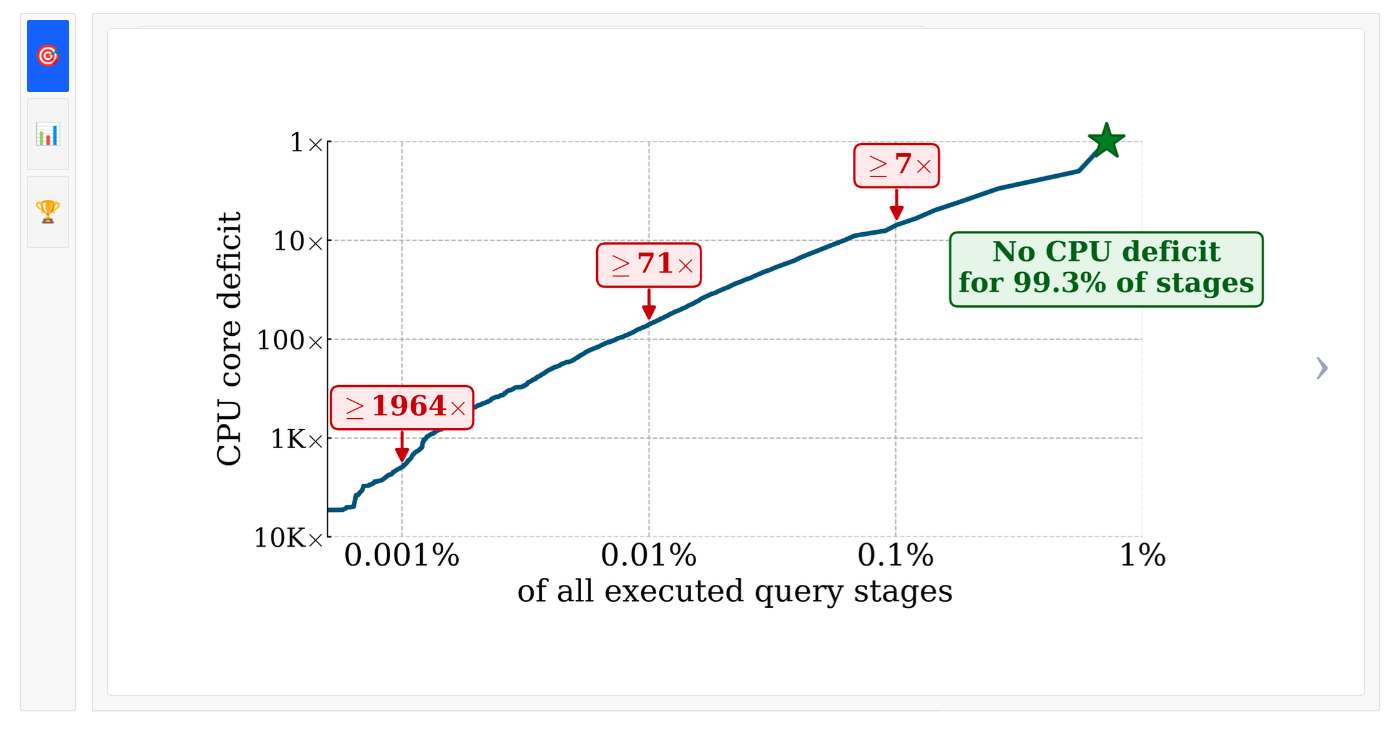
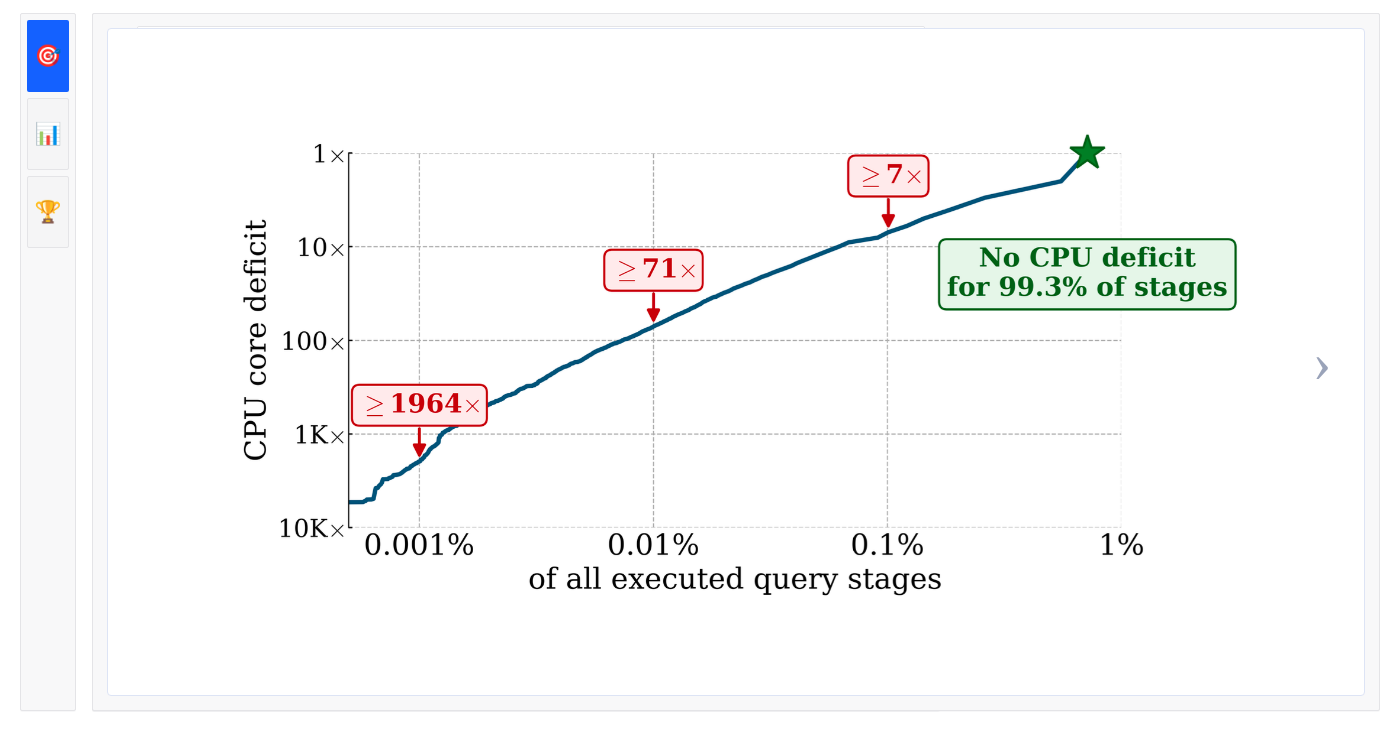
Before and after one commit to xBound/xbound-demo, an Electron app: page src/index.html in a window 1400 px wide. Shown: the part 51-800 px from the top of the page. Drawn offline with nearby package versions, Linux system fonts and the light colour scheme; no server answers.

Commit message:
fixed images sizes

```diff
--- a/src/index.html
+++ b/src/index.html
@@ -121,7 +121,7 @@
             <figure class="motivation-slide is-active" data-slide="0">
               <img src="../images/production-cpu-count.png" alt="CPU in production over time" />
             </figure>
-            <figure class="motivation-slide" data-slide="1">
+            <figure class="motivation-slide motivation-slide-systems" data-slide="1">
               <img src="../images/xbounded-systems.png" alt="xBound-ed systems overview" />
             </figure>
           </div>
--- a/src/styles.css
+++ b/src/styles.css
@@ -437,7 +437,7 @@ option {
   grid-row: 1 / 3;
   display: flex;
   flex-direction: column;
-  gap: 12px;
+  gap: 0;
   overflow: visible;
   min-height: 0;
 }
@@ -496,6 +496,7 @@ option {
 .motivation-stage {
   position: relative;
   flex: 1 1 auto;
+  height: 100%;
   min-height: 0;
   display: flex;
   align-items: center;
@@ -504,14 +505,17 @@ option {
   border-radius: 4px;
   background: #ffffff;
   overflow: hidden;
-  padding: 0;
+  padding: 14px 72px;
 }
 
 .motivation-slide {
   display: none;
   margin: 0;
   width: 100%;
-  height: 100%;
+  height: auto;
+  aspect-ratio: 1730 / 846;
+  max-height: 100%;
+  min-height: 0;
 }
 
 .motivation-slide.is-active {
@@ -522,11 +526,16 @@ option {
 
 .motivation-slide img {
   display: block;
-  width: auto;
-  height: auto;
-  max-width: 86%;
-  max-height: 86%;
+  width: 100%;
+  height: 100%;
+  max-width: none;
+  max-height: none;
   object-fit: contain;
+}
+
+.motivation-slide[data-slide="0"] img {
+  width: 92%;
+  height: 92%;
 }
 
 @keyframes motivation-arrow-pop {
```
